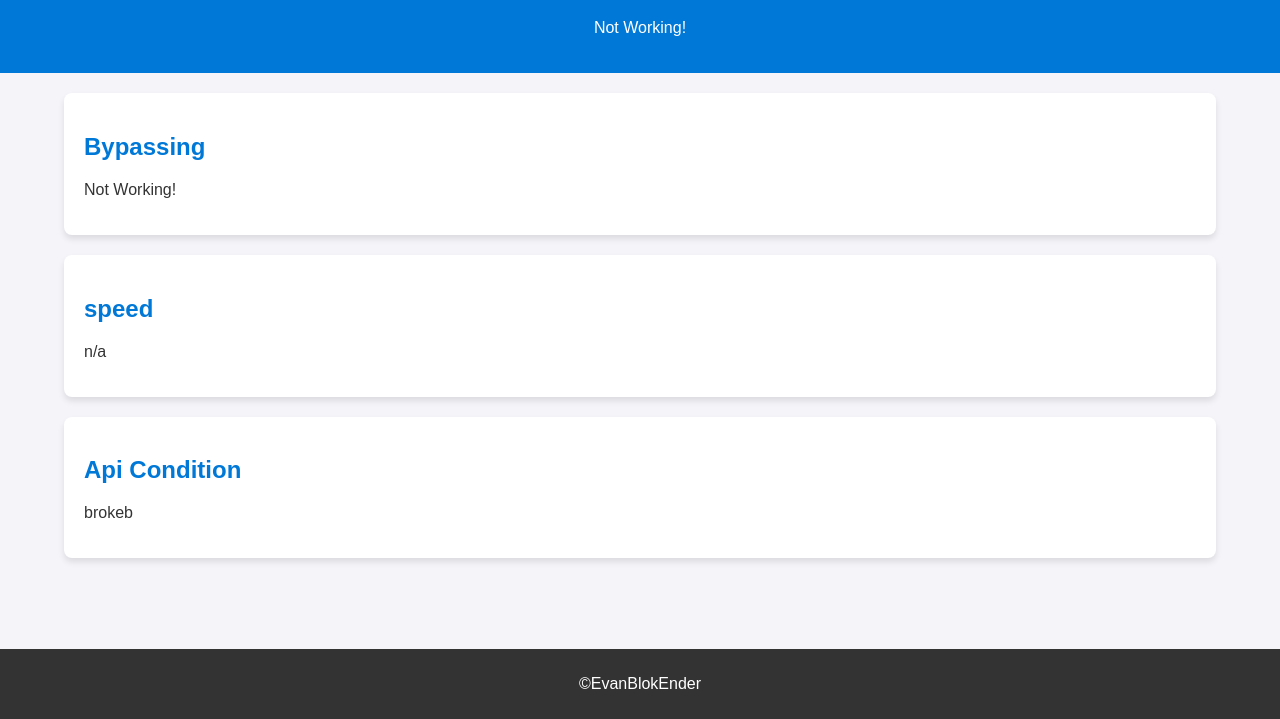
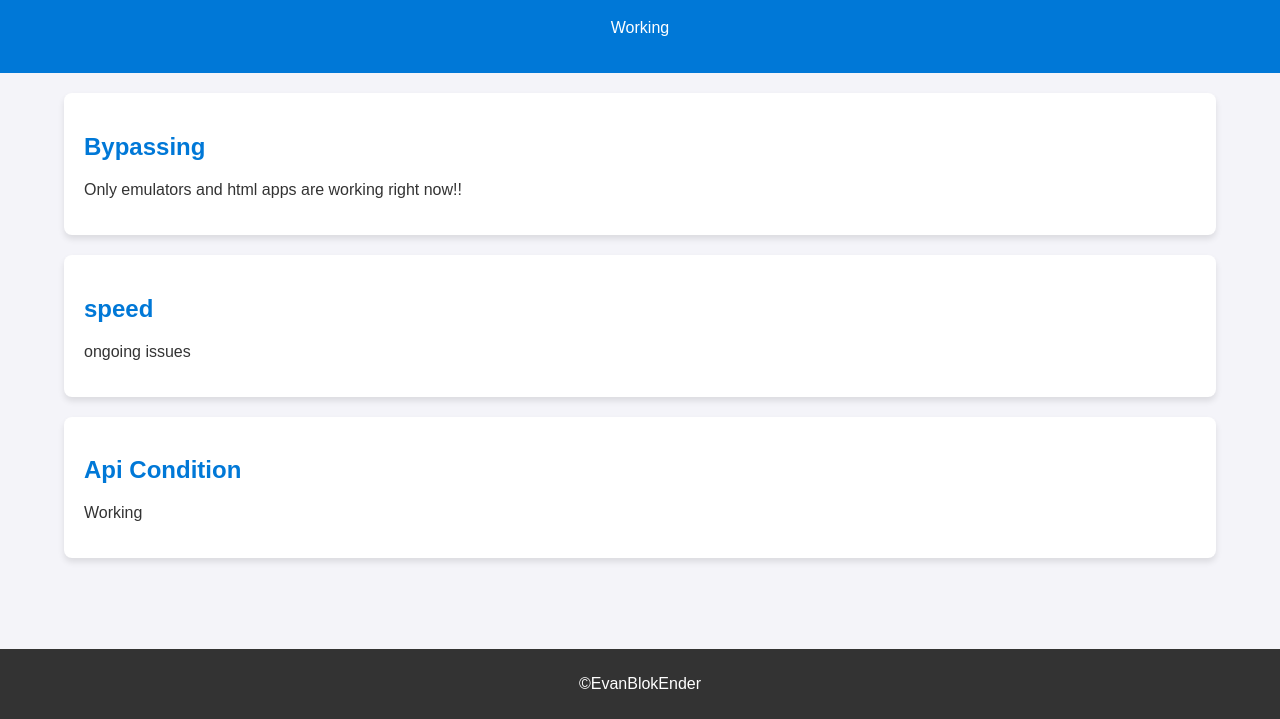
Before and after one commit to funschoolwork/status, a plain HTML site: page index.html in a window 1280 px wide. Shown: the part 81-800 px from the top of the page. Drawn offline with Linux system fonts and the light colour scheme.

Commit message:
Update index.html

```diff
--- a/index.html
+++ b/index.html
@@ -47,20 +47,20 @@
 <body>
     <header>
         <h1>Status</h1>
-        <p>Not Working!</p>
+        <p>Working</p>
     </header>
     <div class="container">
         <div class="section">
             <h2>Bypassing</h2>
-            <p>Not Working!</p>
+            <p>Only emulators and html apps are working right now!!</p>
         </div>
         <div class="section">
             <h2>speed</h2>
-            <p>n/a</p>
+            <p>ongoing issues</p>
         </div>
         <div class="section">
             <h2>Api Condition</h2>
-            <p>brokeb</p>
+            <p>Working</p>
         </div>
     </div>
     <footer>
```
